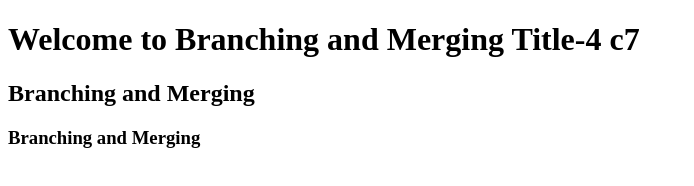
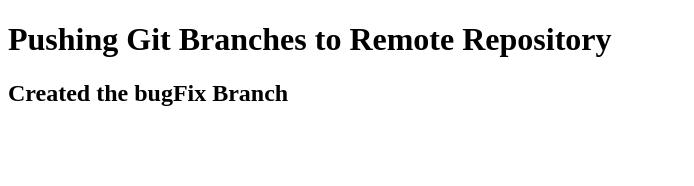
Before and after one commit to mukeshambatwar/DemoRepository, a plain HTML site: page index.html in a window 1280 px wide. Shown: the whole page, without its empty margins (0-694 px from the left). Drawn offline with Linux system fonts and the light colour scheme.

Commit message:
BugFix branch created

```diff
--- a/index.html
+++ b/index.html
@@ -7,8 +7,6 @@
     <title>Branching and Merging Issue 1 </title>
 </head>
 <body>
-    <h1>Welcome to Branching and Merging Title-4 c7 </h1>
-    <h2>Branching and Merging </h2>
-    <h3>Branching and Merging </h3>
-</body>
+    <h1>Pushing Git Branches to Remote Repository </h1>
+    <h2>Created the bugFix Branch </h2>
 </html>
```
